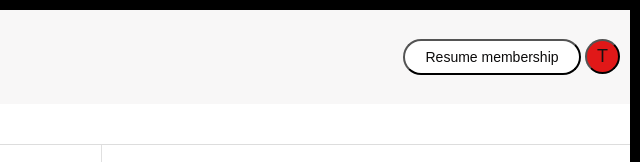
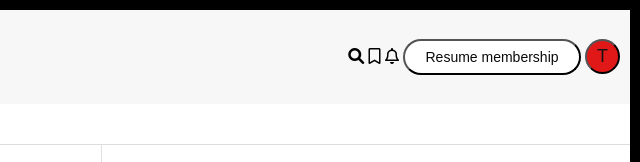
Before and after one commit to majoralpaca984/MediumEX, a plain HTML site: page index.html in a window 1280 px wide. Shown: the top 162 px of the page, 640-1280 px from the left. Drawn offline with Linux system fonts and the light colour scheme.

Commit message:
aggiunta di icon

```diff
--- a/index.html
+++ b/index.html
@@ -5,14 +5,18 @@
     <meta name="viewport" content="width=device-width, initial-scale=1.0">
     <title>Medium</title>
     <link rel="stylesheet" href="style.css">
-</head>
+    <link rel="stylesheet" href="https://cdnjs.cloudflare.com/ajax/libs/font-awesome/6.0.0-beta3/css/all.min.css">
 
+    </head>
 <body>
 <header>
     <div class="logo">
     <img src="/img/logo.png" alt="width 150" height="90">
     </div>
     <div class="logo2">
+        <i class="fa-solid fa-magnifying-glass my-icon"></i>
+        <i class="fa-regular fa-bookmark my-icon"></i>
+        <i class="fa-regular fa-bell my-icon"></i>
     <button class="membership">Resume membership</button>
     <button class="T">T</button>
     </div>
```
